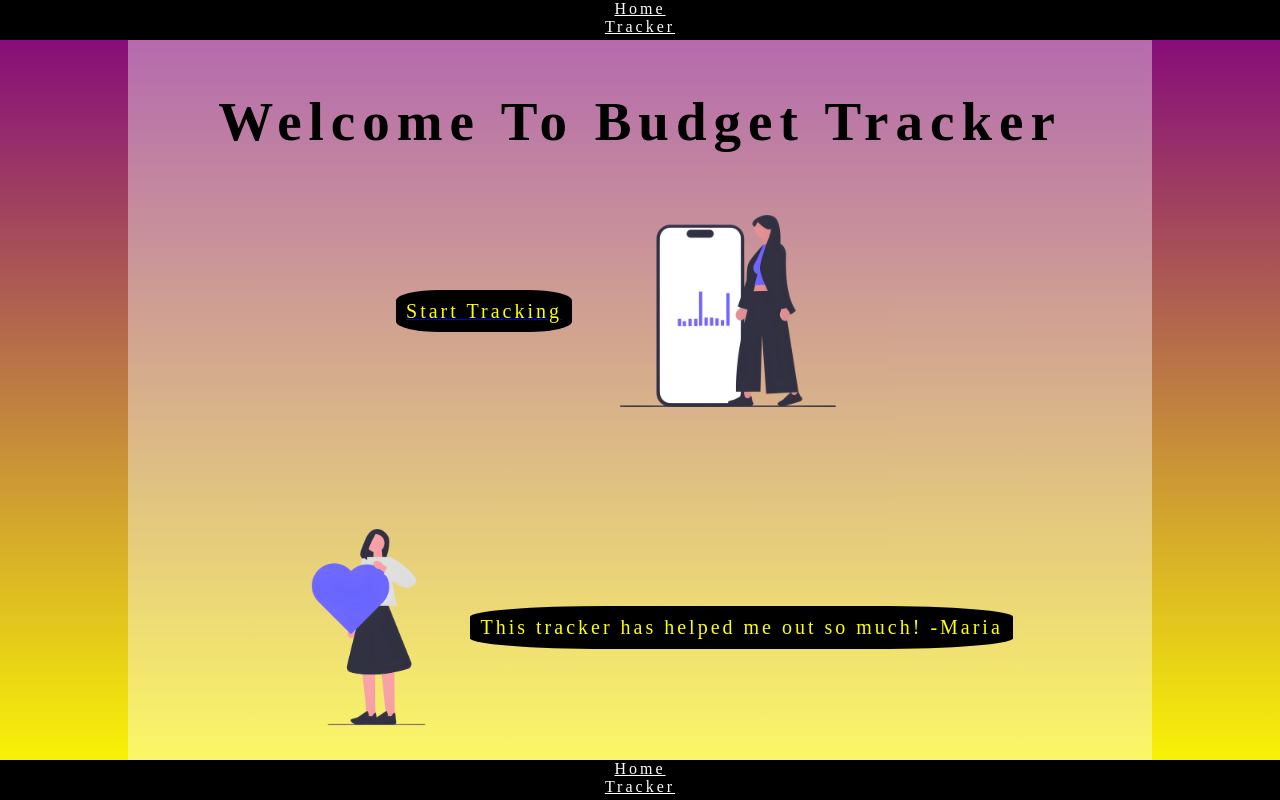
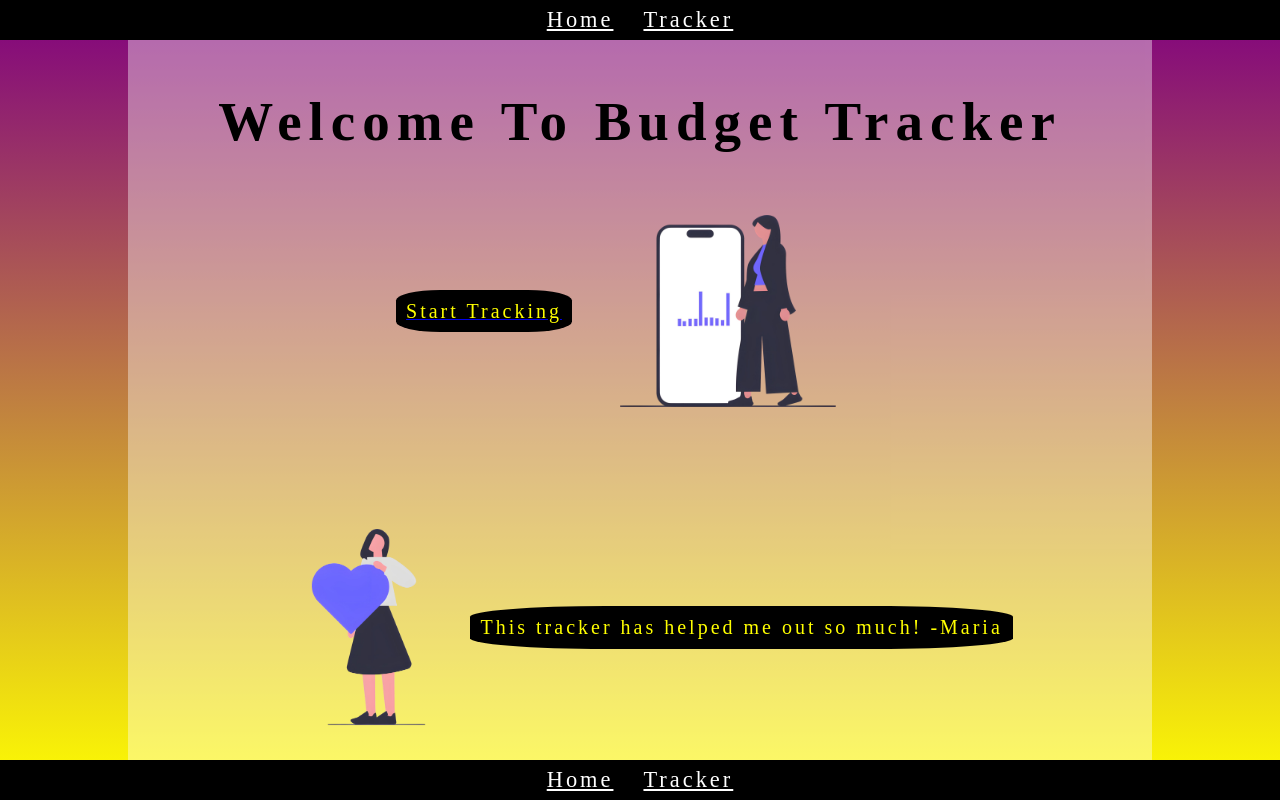
Before and after one commit to ishaniff/c16-budgetTracker, a website: page index.html in a window 1280 px wide. Drawn offline with Linux system fonts and the light colour scheme; a web font is replaced by a local one.

Commit message:
deploying project

```diff
--- a/styles.scss
+++ b/styles.scss
@@ -47,15 +47,22 @@ header {
   width: 100vw;
   background-color: black;
   height: 5vh;
+  display: flex;
+  flex-direction: row;
+  ul {
+    gap: 30px;
+    display: flex;
+  }
 }
 
 .links {
   a {
     color: white;
+    font-size: 140%;
   }
   a:hover {
     color: yellow;
-    font-size: 150%;
+    font-size: 200%;
   }
 }
 
```
Also changed, not shown: styles.css, 1 other file.
